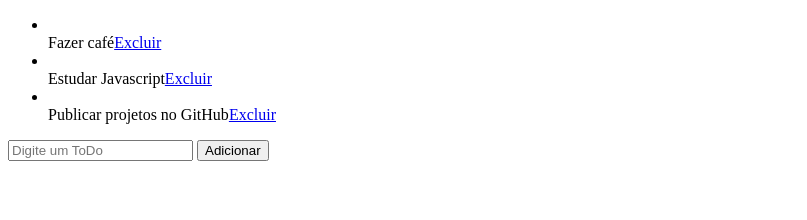
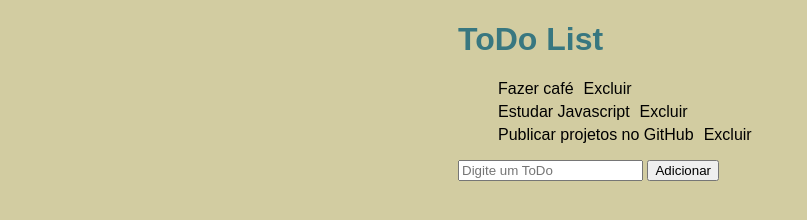
Before and after one commit to CarlaPaiva/TodoList, a plain HTML site: page index.html in a window 1280 px wide. Shown: the whole page, without its empty margins (0-807 px from the left). Drawn offline with Linux system fonts and the light colour scheme.

Commit message:
Estilizando a pagina com CSS

```diff
--- a/index.html
+++ b/index.html
@@ -7,6 +7,9 @@
     </head>
     <body>
         <div id="app">
+
+            <h1>ToDo List</h1>
+
             <ul>
 
             </ul>
@@ -15,6 +18,7 @@
         </div>
 
         <script src="todos.js"></script>
+        <link rel="stylesheet" type="text/css" href="styles.css" />
     </body>
 
 </html>
--- /dev/null
+++ b/styles.css
@@ -0,0 +1,37 @@
+body{
+    background-color: #d2cca1;
+    font-family: Arial, Helvetica, sans-serif;
+    font-weight: 200;
+}
+
+#app {
+    display: block;
+    height: auto;
+    width: 300px;
+    margin-left: 450px;
+}
+
+#app h1{
+    color: #387780;
+    font-weight: 600;
+}
+
+#app ul li{
+    list-style-type: none;
+    margin-top: 5px;
+}
+
+#app ul a{
+    margin-left: 10px;
+    text-decoration-line: none;
+    color: black;
+}
+
+#app ul a:hover{
+    color: #e83151;
+    font-weight: bold;
+}
+
+#app button{
+    caret-color: #387780;
+}
--- a/todos.js
+++ b/todos.js
@@ -19,7 +19,7 @@ function renderToDos(){
         linkElement.appendChild(linkText);
         linkElement.setAttribute('href', '#');
 
-        var pos = todos.indexOf(todos);
+        var pos = todos.indexOf(todo);
         linkElement.setAttribute('onclick', 'deleteToDo(' + pos + ')')
 
         listTodos.appendChild(tempElement);
```
